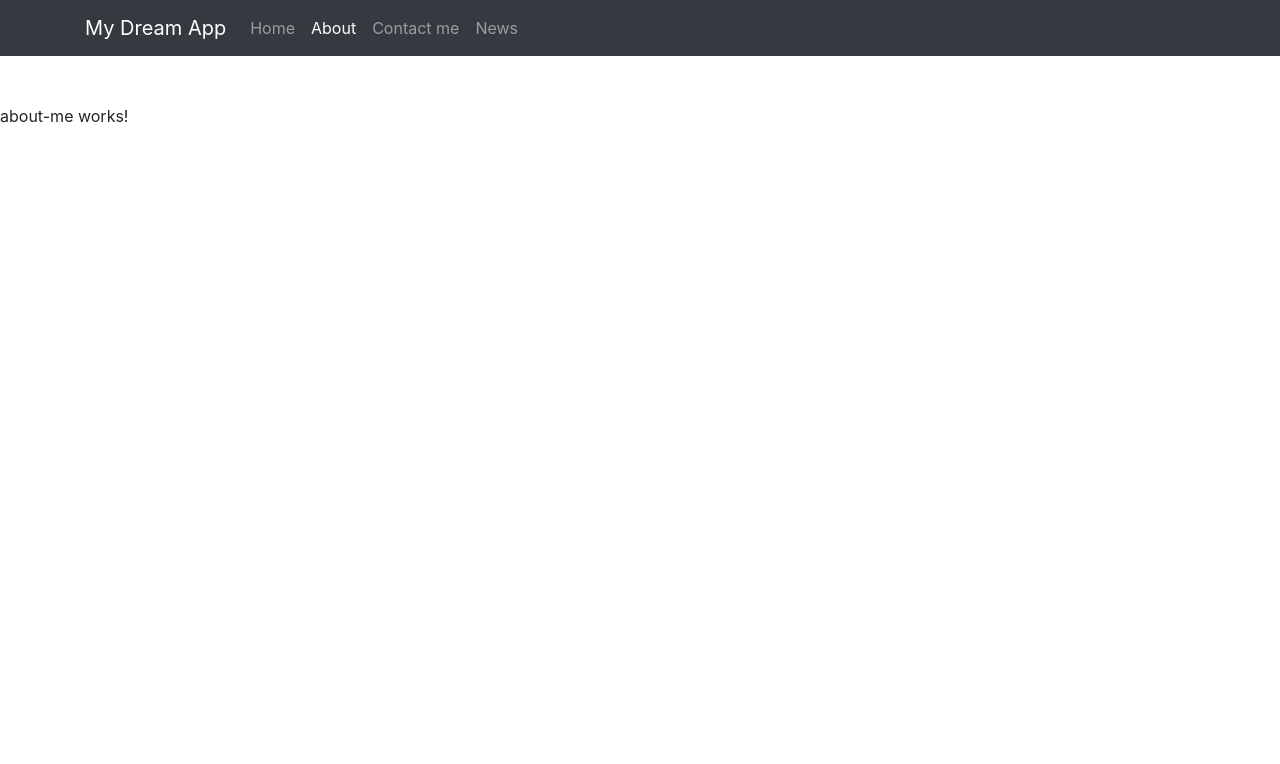
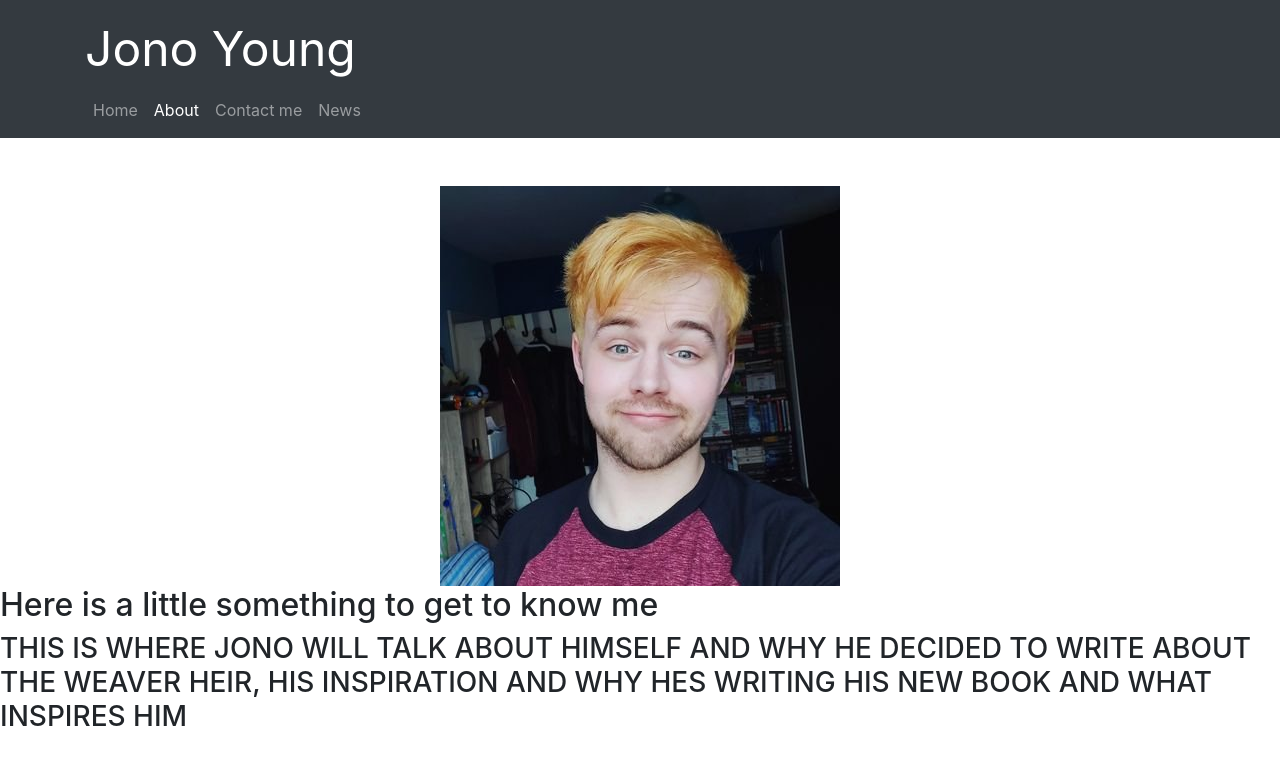
Before and after one commit to techyBoy-tb/JonoPortfolio, an Angular app: page /about-me in a window 1280 px wide. Shown: the top 764 px of the page. Built offline with nearby package versions, Linux system fonts and the light colour scheme; what angular-bootstrap-md would draw is missing.

Commit message:
GC - Updating CSS

```diff
--- a/src/app/components/about-me/about-me.component.html
+++ b/src/app/components/about-me/about-me.component.html
@@ -1 +1,6 @@
-<p>about-me works!</p>
+<!--The content below is only a placeholder and can be replaced.-->
+<div style="text-align:center">
+    <img class="jono" alt="Jono" src="assets/jono.jpg">
+  </div>
+  <h2>Here is a little something to get to know me </h2>
+  <h3> THIS IS WHERE JONO WILL TALK ABOUT HIMSELF AND WHY HE DECIDED TO WRITE ABOUT THE WEAVER HEIR, HIS INSPIRATION AND WHY HES WRITING HIS NEW BOOK AND WHAT INSPIRES HIM</h3>
--- a/src/app/components/contact-me/contact-me.component.html
+++ b/src/app/components/contact-me/contact-me.component.html
@@ -1 +1,16 @@
-<p>contact-me works!</p>
+<h2>This will be a contact me page with email support</h2>
+
+<ul>
+    <li>
+      <h3><a target="_blank" rel="noopener" href="https://twitter.com/ssJonoYoung">Twitter</a></h3>
+    </li>
+    <li>
+      <h3><a target="_blank" rel="noopener" href="https://www.instagram.com/ssjonoyoung/?hl=en">Instagram</a></h3>
+    </li>
+    <li>
+      <h3><a target="_blank" rel="noopener" href="https://www.amazon.co.uk/dp/1074346882/ref=sr_1_2?keywords=weaver+heir&qid=1564693510&s=gateway&sr=8">Buy my book!</a></h3>
+    </li>
+    <li>
+      <h3><a target="_blank" rel="noopener" href="https://www.goodreads.com/book/show/50031064-the-weaver-heir">My book reviews</a></h3>
+    </li>
+  </ul>
--- a/src/app/components/form-main/form-main.component.html
+++ b/src/app/components/form-main/form-main.component.html
@@ -5,20 +5,3 @@
   </h1>
   <img class="jono" alt="Jono" src="assets/jono.jpg">
 </div>
-<h2>Here is a little something to get to know me </h2>
-<ul>
-  <li>
-    <h3><a target="_blank" rel="noopener" href="https://twitter.com/ssJonoYoung">Twitter</a></h3>
-  </li>
-  <li>
-    <h3><a target="_blank" rel="noopener" href="https://www.instagram.com/ssjonoyoung/?hl=en">Instagram</a></h3>
-  </li>
-  <li>
-    <h3><a target="_blank" rel="noopener" href="https://www.amazon.co.uk/dp/1074346882/ref=sr_1_2?keywords=weaver+heir&qid=1564693510&s=gateway&sr=8">Buy my book!</a></h3>
-  </li>
-  <li>
-    <h3><a target="_blank" rel="noopener" href="https://www.goodreads.com/book/show/50031064-the-weaver-heir">My book reviews</a></h3>
-  </li>
-</ul>
-
-<img class="weaver" alt="Weaver Heir" src="assets/weaver.jpg">
--- a/src/app/components/header/header.component.html
+++ b/src/app/components/header/header.component.html
@@ -1,7 +1,7 @@
 <nav class="navbar navbar-dark bg-dark mb-5">
   <div class="container">
-    <a class="navbar-brand" href="/home">My Dream App</a>
     <div class="navbar-expand mr-auto">
+      <a class="navbar-brand title" href="/home">Jono Young</a>
       <div class="navbar-nav">
         <a class="nav-item nav-link" [routerLink]="'/'" [routerLinkActive]="'active'" [routerLinkActiveOptions]="{ exact: true }">Home</a>
         <a class="nav-item nav-link" [routerLink]="'/about-me'" [routerLinkActive]="'active'">About</a>
--- a/src/app/components/header/header.component.scss
+++ b/src/app/components/header/header.component.scss
@@ -0,0 +1,16 @@
+.title {
+    font-size: xxx-large;
+    // margin: 0 0 10% 100%;
+}
+.navbar-nav {
+    text-align: center;
+    // margin-left: 100%;
+}
+
+.container {
+    text-align: center;
+}
+
+.navbar-expand .mr-auto {
+    display: inline-block;
+}
--- a/src/app/components/news/news.component.html
+++ b/src/app/components/news/news.component.html
@@ -1 +1,4 @@
-<p>news works!</p>
+<h2>This is where Jono will talk about his new book and any sort of events that will be happening regarding his work, offer some sort of updates</h2>>
+
+
+<img class="weaver" alt="Weaver Heir" src="assets/weaver.jpg">
```
